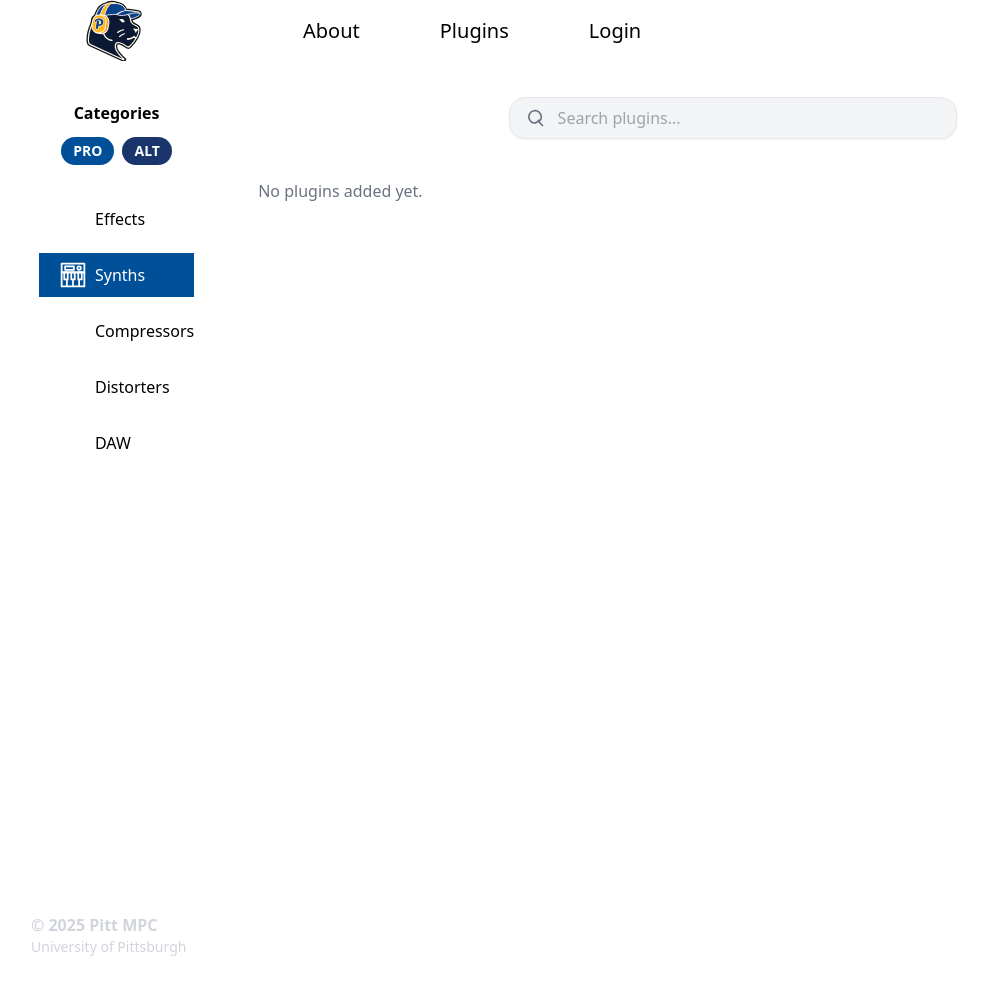
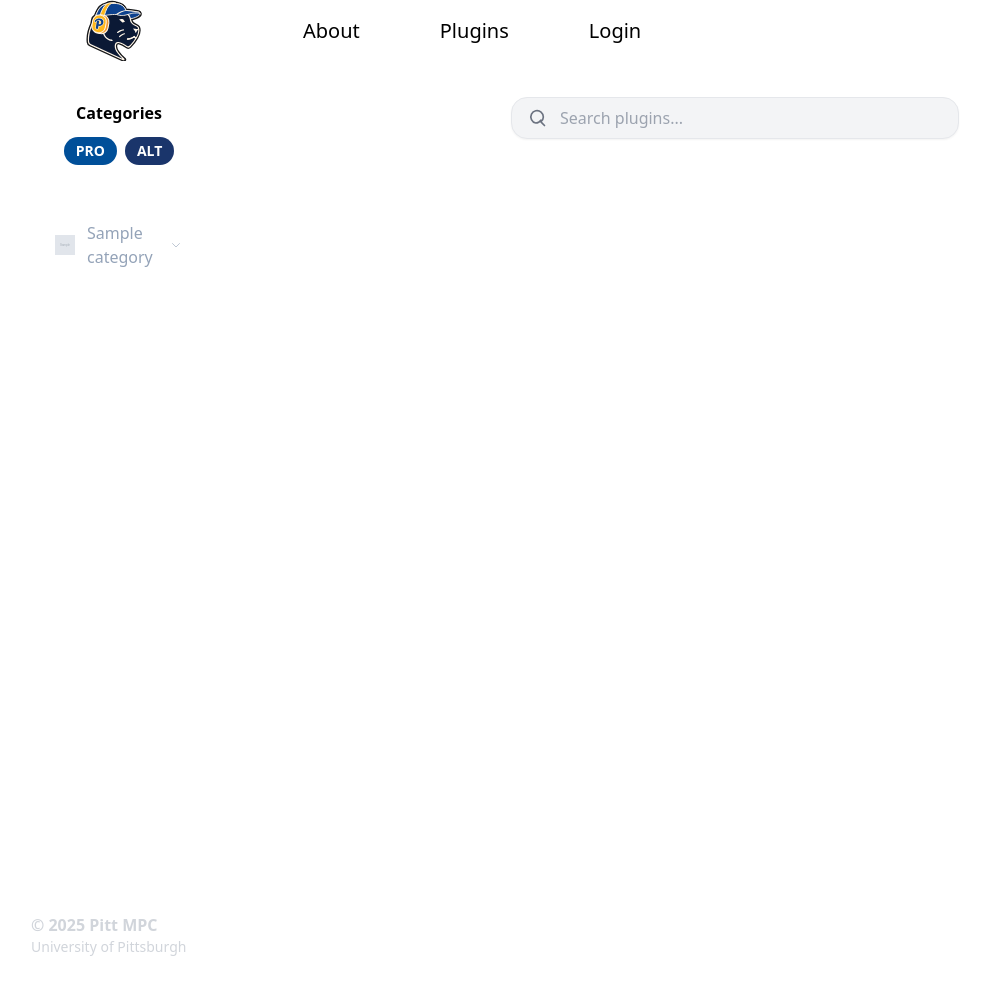
Before and after one commit to nosra/MPC-Database, a Django app: page /plugins?tab=pro&category=SYN in a window 1280 px wide. Shown: the whole page, without its empty margins (1-991 px from the left). Run offline with Django 5.2, Linux system fonts and the light colour scheme; tables that the repository leaves empty hold one stand-in row (values such as "Sample post"); grey boxes marked "Sample" are stand-in pictures; some libraries are stand-ins or nearby versions.

Commit message:
added dynamic categories -- they are now a part of the sql database itself. also subcategories

```diff
--- a/mpc_database/home/admin.py
+++ b/mpc_database/home/admin.py
@@ -3,7 +3,7 @@ from django.contrib import admin
 from django.contrib.auth.admin import UserAdmin
 
 from .forms import CustomUserCreationForm, CustomUserChangeForm
-from .models import CustomUser, ProPlugin, AlternativePlugin, AudioDemo
+from .models import CustomUser, ProPlugin, AlternativePlugin, AudioDemo, Category, Subcategory
 
 
 class CustomUserAdmin(UserAdmin):
@@ -31,3 +31,5 @@ admin.site.register(CustomUser, CustomUserAdmin)
 admin.site.register(ProPlugin)
 admin.site.register(AlternativePlugin)
 admin.site.register(AudioDemo)
+admin.site.register(Category)
+admin.site.register(Subcategory)
--- a/mpc_database/home/forms.py
+++ b/mpc_database/home/forms.py
@@ -1,8 +1,7 @@
 # home/forms.py
 from django import forms
 from django.contrib.auth.forms import AdminUserCreationForm, UserChangeForm, AuthenticationForm
-from .models import CustomUser
-from .models import ProPlugin
+from .models import CustomUser, Category, ProPlugin, Subcategory
 
 class CustomUserCreationForm(AdminUserCreationForm):
     class Meta:
@@ -24,13 +23,6 @@ PLUGIN_TYPES = [
     ("ALT", "Alternative plugin"),
 ]
 
-CATEGORIES = [
-    ("EFX", "Effect"),
-    ("SYN", "Synth"),
-    ("CMP", "Compressor"),
-    ("DST", "Distorter"),
-    ("DAW", "Digital Audio Workstation"),
-]
 
 class StaffPluginSubmission(forms.Form):
     plugin_type = forms.ChoiceField(choices=PLUGIN_TYPES, label="Plugin type")
@@ -40,7 +32,11 @@ class StaffPluginSubmission(forms.Form):
         label="Date released",
         widget=forms.DateInput(attrs={"type": "date"})
     )
-    category = forms.ChoiceField(choices=CATEGORIES, label="Category")
+    subcategory = forms.ModelChoiceField(
+        queryset=Subcategory.objects.all().order_by('parent__name', 'name'),
+        label="Subcategory",
+        empty_label="Select a Subcategory"
+    )
     price = forms.IntegerField(label="Price (USD)")
     description = forms.CharField(label="Description", widget=forms.Textarea(attrs={"rows": "5"}))
     size = forms.DecimalField(label="Size (MB)", max_digits=5, decimal_places=2)
--- a/mpc_database/home/templates/plugins.html
+++ b/mpc_database/home/templates/plugins.html
@@ -5,7 +5,7 @@
 {% block content %}
 <!-- getting rid of borders for now -->
 <div class="window flex min-h-dvh w-full border-[#004F99]">
-    <div class="plugin">
+    <div class="plugin w-60 shrink-0">
         <div class="plugin__categories flex flex-col sticky top-0 text-left w-full border-[#004F99] pl-10 pr-10 pt-5 gap-y-3">
             <div class="flex flex-row w-full justify-center items-center">
                 <label class="category__title font-bold text-center">
@@ -39,7 +39,7 @@
                 </a>
             </div>
 
-            <!-- category pills -->
+            <!-- category pills (OUTDATED, do not uncomment)
             <a href="{% url 'plugins' %}?tab={{ active_tab }}&category=EFX"
             class="category__pill flex flex-row gap-2 items-center rounded-4xl pl-5 pr-15 pt-2 pb-2 p-2 transition-colors duration-200 cursor-pointer
                     {% if active_category == 'EFX' %} bg-[#004F99] text-white {% else %} hover:bg-[#004F99] {% endif %}">
@@ -84,6 +84,59 @@
                     DAW
                 </span>
             </a>
+            -->
+            <div class="flex flex-col gap-1 mt-4">
+                {% for category in categories %}
+                <details class="group" {% if category.slug == active_parent_slug %}open{% endif %}>
+                    <summary class="list-none flex items-center justify-between px-4 py-2 cursor-pointer rounded-xl transition-all duration-200
+                                    {% if category.slug == active_parent_slug %}
+                                        /* active Parent: white text, slight background tint */
+                                        text-white bg-white/10 font-bold
+                                    {% else %}
+                                        /* inactive: grey text, hover brightens */
+                                        text-slate-400 hover:text-white hover:bg-white/5
+                                    {% endif %}">
+
+                        <a href="{% url 'plugins' %}?tab={{ active_tab }}&category={{ category.slug }}{% if search_query %}&q={{ search_query|urlencode }}{% endif %}"
+                        class="flex items-center gap-3 grow h-full">
+
+                        {% if category.icon %}
+                                <img class="size-5 transition-opacity duration-200 {% if category.slug == active_parent_slug %}opacity-100{% else %}opacity-70 group-hover:opacity-100{% endif %}"
+                                    src="{{ category.icon.url }}"/>
+                            {% endif %}
+
+                            <span>{{ category.name }}</span>
+                        </a>
+
+                        <div class="ml-2 flex h-5 w-5 items-center justify-center transform transition-transform duration-200 group-open:rotate-180 origin-center">
+                            <svg class="w-3 h-3 opacity-60" fill="none" stroke="currentColor" viewBox="0 0 24 24">
+                                <path stroke-linecap="round" stroke-linejoin="round" stroke-width="2" d="M19 9l-7 7-7-7"></path>
+                            </svg>
+                        </div>
+                    </summary>
+
+                    <div class="flex flex-col pt-1 pb-2">
+                        {% for sub in category.subcategories.all %}
+                            <a href="{% url 'plugins' %}?tab={{ active_tab }}&category={{ sub.slug }}{% if search_query %}&q={{ search_query|urlencode }}{% endif %}"
+                            class="group flex items-center w-full pl-12 pr-4 py-2 text-sm rounded-lg transition-all duration-200 cursor-pointer border
+                                    {% if active_category == sub.slug %}
+                                        /* active: visible Blue Border */
+                                        bg-blue-600/20 text-blue-400 font-semibold border-blue-500
+                                    {% else %}
+                                        /* inactive: transparent border (reserves space) */
+                                        text-slate-400 border-transparent hover:text-white hover:bg-white/10
+                                    {% endif %}">
+
+                                <span class="w-1.5 h-1.5 rounded-full mr-3 transition-colors duration-200
+                                            {% if active_category == sub.slug %} bg-blue-400 shadow-[0_0_8px_rgba(96,165,250,0.6)] {% else %} bg-slate-600 group-hover:bg-slate-400 {% endif %}">
+                                </span>
+                                {{ sub.name }}
+                            </a>
+                        {% endfor %}
+                    </div>
+                </details>
+                {% endfor %}
+            </div>
         </div>
     </div>
     <div class="plugin__view grow bg-white rounded-3xl mr-12">
@@ -189,6 +242,32 @@ document.addEventListener('DOMContentLoaded', function () {
         });
     }
 });
+
+// keeping correct category expanded if a subcategory is expanded
+document.addEventListener("DOMContentLoaded", function() {
+    // check if we have an active category slug in the URL or template context
+    const activeSlug = "{{ active_category }}";
+
+    if (activeSlug) {
+        // try to find a subcategory link with this slug
+        const activeLink = document.querySelector(`.subcategory-link[data-slug="${activeSlug}"]`);
+
+        if (activeLink) {
+            // if found, find its parent <details> tag and open it
+            const parentDetails = activeLink.closest('details');
+            if (parentDetails) {
+                parentDetails.open = true;
+            }
+        } else {
+            // if not found, it might be a main Category.
+            // try to find the details with ID cat-slug
+            const mainDetails = document.getElementById(`cat-${activeSlug}`);
+            if (mainDetails) {
+                mainDetails.open = true;
+            }
+        }
+    }
+});
 </script>
 
 
--- a/mpc_database/home/views.py
+++ b/mpc_database/home/views.py
@@ -9,7 +9,7 @@ from django.contrib.auth.decorators import user_passes_test, login_required
 from django.views.decorators.http import require_POST
 from django.contrib.contenttypes.models import ContentType
 
-from .models import ProPlugin, AlternativePlugin, CATEGORIES, Rating
+from .models import ProPlugin, AlternativePlugin, CATEGORIES, Rating, Category, Subcategory
 from .forms import StaffPluginSubmission
 
 import json
@@ -22,8 +22,14 @@ def home(request):
 
 def plugins(request):
     tab = request.GET.get("tab", "pro")
-    category = request.GET.get("category")
     search_query = (request.GET.get("q") or "").strip()
+
+    # filter by slug field
+    active_category = request.GET.get('category')
+    categories = Category.objects.prefetch_related('subcategories').all()
+
+    # parent slug for highlighting, purely visual
+    active_parent_slug = None
 
     # figure out which list we're showing
     if tab == "alt":
@@ -34,13 +40,19 @@ def plugins(request):
         active_tab = "pro"
 
     # validate & apply category filter
-    valid_codes = dict(CATEGORIES).keys()  # {'EFX', 'SYN', ...}
-    if category in valid_codes:
-        plugins_qs = plugins_qs.filter(category=category)
-        active_category = category
-    else:
-        active_category = None # "All"
+    if active_category:
+        # is the active_category a parent
+        if Category.objects.filter(slug=active_category).exists():
+            active_parent_slug = active_category
+            plugins_qs = plugins_qs.filter(subcategory__parent__slug=active_category)
 
+        # is it a subcategory?
+        else:
+            # find the subcategory object to get its parent
+            sub = Subcategory.objects.filter(slug=active_category).first()
+            if sub:
+                active_parent_slug = sub.parent.slug
+                plugins_qs = plugins_qs.filter(subcategory__slug=active_category)
     # apply search filter if there's a query
     if search_query:
         plugins_qs = plugins_qs.filter(
@@ -51,7 +63,9 @@ def plugins(request):
         )
 
     context = {
+        "active_parent_slug": active_parent_slug,
         "plugins": plugins_qs,
+        "categories": categories,
         "active_tab": active_tab,
         "active_category": active_category,
         "search_query": search_query,
```
Also changed, not shown: mpc_database/home/models.py (+50 -2 lines), mpc_database/home/migrations/0022_category_alter_alternativeplugin_category.py (added), mpc_database/home/migrations/0023_alter_proplugin_category.py (added), mpc_database/home/migrations/0024_remove_alternativeplugin_category_and_more.py (added), mpc_database/home/migrations/0025_alternativeplugin_subcategory_proplugin_subcategory.py (added).
